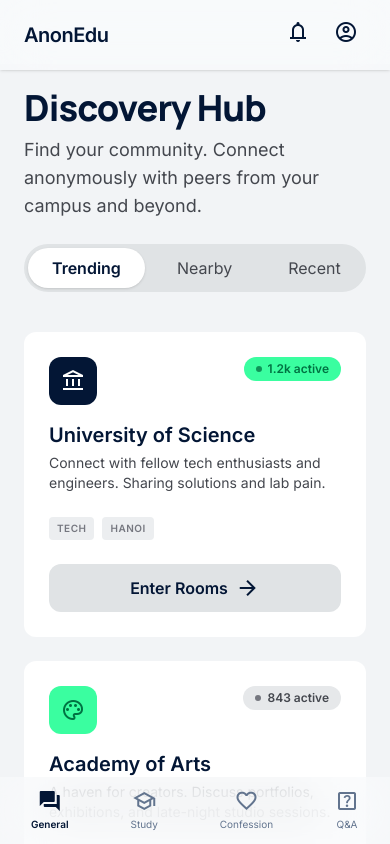
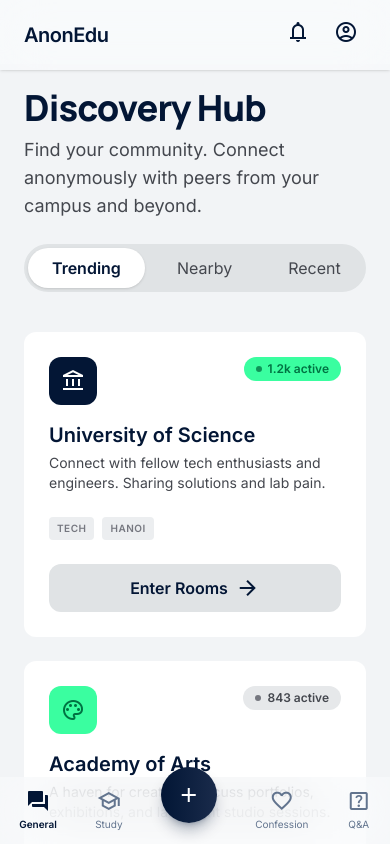
Before and after one commit to phongdepptrai/UniLink, a Next.js app: page /dashboard in a window 390 px wide. Built offline with nearby package versions, Linux system fonts and the light colour scheme.

Commit message:
feat: add New Discussion FAB button to mobile bottom nav

```diff
--- a/src/app/dashboard/page.tsx
+++ b/src/app/dashboard/page.tsx
@@ -457,6 +457,16 @@ export default function Dashboard() {
           </span>
           <span className="text-[10px]">Study</span>
         </div>
+        {/* New Discussion — mobile FAB */}
+        <Link
+          href="/dashboard/chat"
+          className="flex flex-col items-center gap-1 -mt-8 bg-gradient-to-r from-primary to-primary-container text-on-primary rounded-full w-14 h-14 flex items-center justify-center shadow-lg shadow-primary/30 active:scale-95 transition-transform"
+          id="new-discussion-mobile-btn"
+        >
+          <span className="material-symbols-outlined text-2xl" data-icon="add">
+            add
+          </span>
+        </Link>
         <div className="flex flex-col items-center gap-1 text-slate-500">
           <span className="material-symbols-outlined" data-icon="favorite">
             favorite
```
